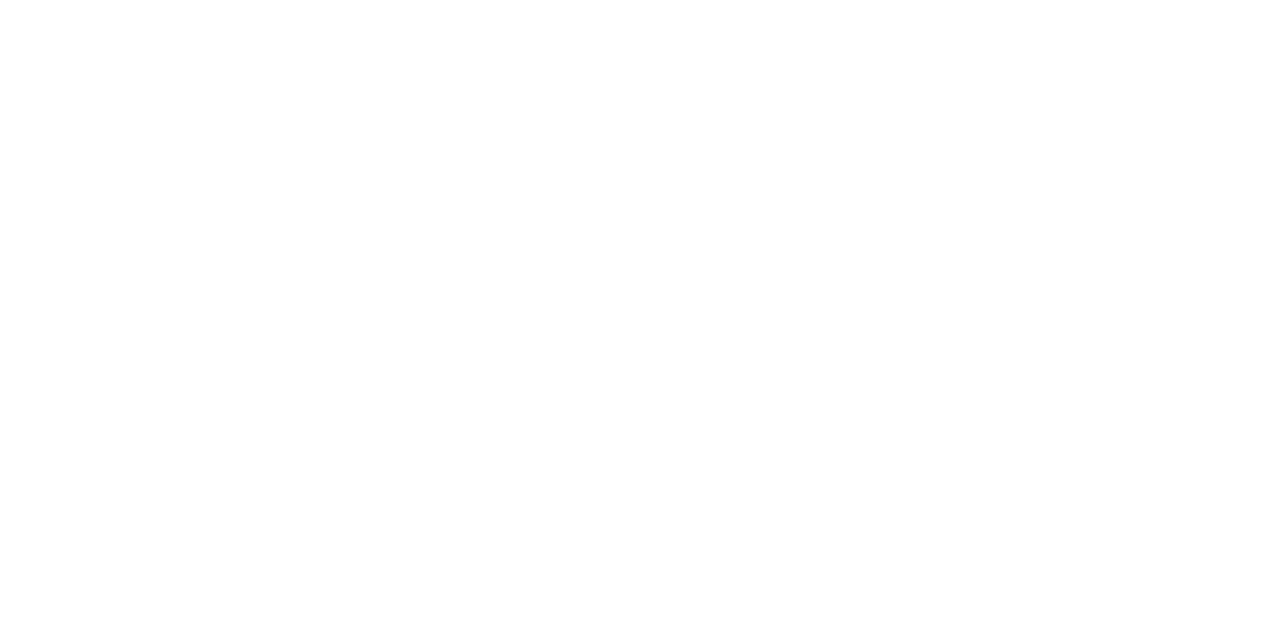
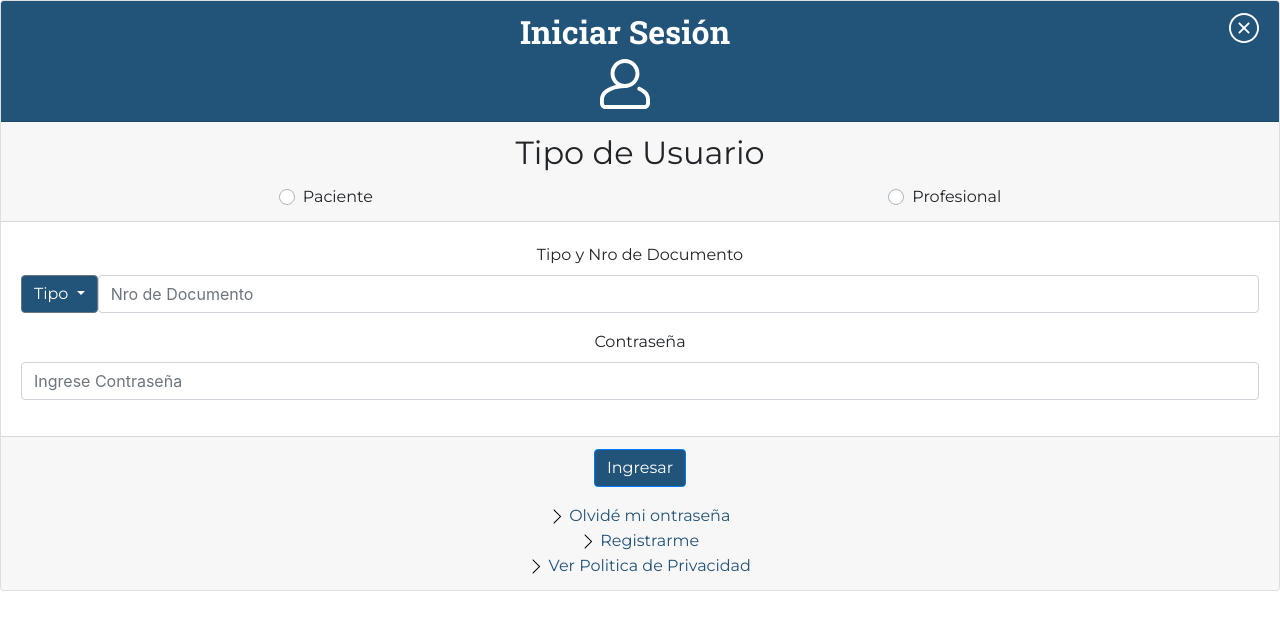
Before and after one commit to alansosaARG/grupo2CL, a plain HTML site: page index.html in a window 1280 px wide. Drawn offline with nearby package versions, Linux system fonts and the light colour scheme.

Commit message:
first login for patient procesed

```diff
--- a/index.html
+++ b/index.html
@@ -1,16 +1,77 @@
 <!DOCTYPE html>
 <html lang="en">
-
 <head>
     <meta charset="UTF-8">
     <meta name="viewport" content="width=device-width, initial-scale=1.0">
     <meta http-equiv="X-UA-Compatible" content="ie=edge">
-    <link rel="stylesheet" href="https://stackpath.bootstrapcdn.com/bootstrap/4.4.1/css/bootstrap.min.css"
-        integrity="sha384-Vkoo8x4CGsO3+Hhxv8T/Q5PaXtkKtu6ug5TOeNV6gBiFeWPGFN9MuhOf23Q9Ifjh" crossorigin="anonymous">
+    <link rel="stylesheet" href="https://stackpath.bootstrapcdn.com/bootstrap/4.4.1/css/bootstrap.min.css" integrity="sha384-Vkoo8x4CGsO3+Hhxv8T/Q5PaXtkKtu6ug5TOeNV6gBiFeWPGFN9MuhOf23Q9Ifjh" crossorigin="anonymous">
+    <link rel="stylesheet" href="./src/css/index.css">
+    <link href="https://fonts.googleapis.com/css?family=Montserrat|Roboto+Slab:700&display=swap" rel="stylesheet">
     <title>Clínica RollingCode</title>
 </head>
-
 <body>
+    <!-- login -->
+     <div class="card text-center">
+        <div class="card-header loginheader text-white d-flex">
+            <div class="d-flex flex-column align-items-center flex-grow-1">
+            <h1 class="tituloSesion">Iniciar Sesión</h1>
+            <img class="user" src="./assets/userwhite.svg" alt="user">
+            </div>
+            <img class="iconcheck" src="./assets/removeWhite.svg" alt="not">
+        </div>
+        <div class="card-header">
+          <h2 class="card-title">Tipo de Usuario</h2>
+          <div class=" d-flex justify-content-around">
+            <div class="custom-control custom-radio">
+                <input type="radio" id="customRadio1" name="customRadio" class="custom-control-input">
+                <label class="custom-control-label" for="customRadio1">Paciente</label>
+              </div>
+              <div class="custom-control custom-radio">
+                <input type="radio" id="customRadio2" name="customRadio" class="custom-control-input">
+                <label class="custom-control-label" for="customRadio2">Profesional</label>
+              </div>
+         </div>
+        </div>
+         <div class="card-body">
+            <form>
+                <div class="form-group">
+                  <label for="formGroupExampleInput">Tipo y Nro de Documento</label>
+                  <div class="dropdown open d-flex">
+                    <button class="btn btn-secondary dropdown-toggle" type="button" id="dropdownMenu3" data-toggle="dropdown" aria-haspopup="true" aria-expanded="false">
+                      Tipo
+                    </button>
+                    <div class="dropdown-menu">
+                      <a class="dropdown-item" href="#!">DNI</a>
+                      <a class="dropdown-item" href="#!">CI</a>
+                      <a class="dropdown-item" href="#!">LE</a>
+                      <a class="dropdown-item" href="#!">LC</a>
+                      <a class="dropdown-item" href="#!">Pas</a>
+                    </div>
+                    <input type="number" class="form-control" id="formGroupExampleInput" placeholder="Nro de Documento">
+                  </div>
+                </div>
+                <div class="form-group">
+                  <label for="formGroupExampleInput2">Contraseña</label>
+                  <input type="password" class="form-control" id="formGroupExampleInput2" placeholder="Ingrese Contraseña">
+                </div>
+              </form>
+         </div>
+        <div class="card-footer text-muted">
+            <button type="submit" class="btn btn-primary mb-3">Ingresar</button>
+            <div>
+                <img class="flecha" src="./assets/right-chevron.svg" alt="flecha">
+                <a href="http://">Olvidé mi ontraseña</a>
+            </div>
+            <div>
+                <img class="flecha" src="./assets/right-chevron.svg" alt="flecha">
+                <a href="http://">Registrarme</a>
+            </div>
+            <div>
+                <img class="flecha" src="./assets/right-chevron.svg" alt="flecha">
+                <a href="http://">Ver Politica de Privacidad</a>
+            </div>
+        </div>
+      </div>
     <script src="https://code.jquery.com/jquery-3.4.1.slim.min.js"
         integrity="sha384-J6qa4849blE2+poT4WnyKhv5vZF5SrPo0iEjwBvKU7imGFAV0wwj1yYfoRSJoZ+n"
         crossorigin="anonymous"></script>
@@ -21,5 +82,4 @@
         integrity="sha384-wfSDF2E50Y2D1uUdj0O3uMBJnjuUD4Ih7YwaYd1iqfktj0Uod8GCExl3Og8ifwB6"
         crossorigin="anonymous"></script>
 </body>
-
 </html>
--- a/src/css/index.css
+++ b/src/css/index.css
@@ -0,0 +1,41 @@
+.user {
+    height: 50px;
+    width: 50px;
+}
+.iconcheck {
+    height: 30px;
+    width: 30px;
+}
+.flecha {
+    height: 15px;
+    width: 15px;
+}
+.tituloSesion{
+    font-size: 24pt;
+}
+h1{
+    font-family: 'Roboto Slab', serif;
+}
+h2{
+    font-family:'Montserrat', sans-serif;
+}
+p{
+    font-family:'Montserrat', sans-serif;
+}
+label{
+    font-family:'Montserrat', sans-serif;
+}
+.btn{
+    font-family:'Montserrat', sans-serif;
+    background-color: #225378;
+}
+a{
+    font-family:'Montserrat', sans-serif;
+    color: #225378;
+}
+.loginheader {
+    background-color: #225378;
+}
+.puntocolor {
+    color: #225378;
+}
```
Also changed, not shown: assets/001-doctor.svg (added), assets/002-user.svg (added), assets/check-mark.svg (added), assets/do-not-dry-clean.svg (added), assets/no.svg (added), assets/remove.svg (added), assets/removeWhite.svg (added), assets/right-chevron.svg (added), assets/userwhite.svg (added).
